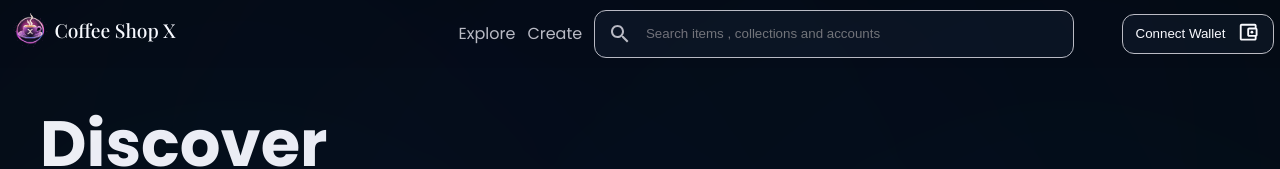
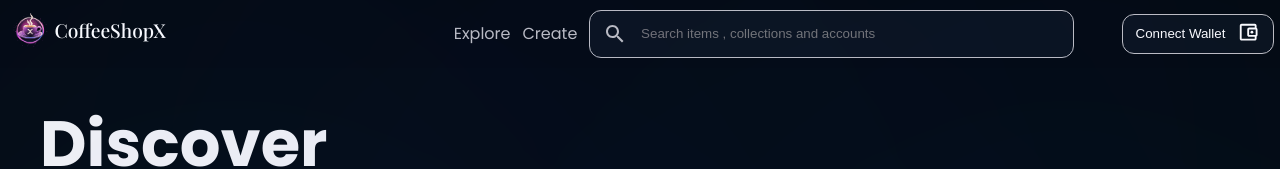
Before and after one commit to devarsalanali/x-coffee-shop, a React (Create React App) app: page / in a window 1280 px wide. Shown: the top 169 px of the page. Built offline with nearby package versions, Linux system fonts and the light colour scheme.

Commit message:
minor changes

```diff
--- a/package.json
+++ b/package.json
@@ -1,6 +1,6 @@
 {
   "name": "x-coffee-shop",
-  "version": "0.1.0",
+  "version": "1.0",
   "private": true,
   "dependencies": {
     "@emotion/react": "^11.11.3",
--- a/public/index.html
+++ b/public/index.html
@@ -24,7 +24,7 @@
       work correctly both with client-side routing and a non-root public URL.
       Learn how to configure a non-root public URL by running `npm run build`.
     -->
-    <title>React App</title>
+    <title>CoffeeShopX</title>
   </head>
   <body>
     <noscript>You need to enable JavaScript to run this app.</noscript>
--- a/src/components/sections/Navbar.jsx
+++ b/src/components/sections/Navbar.jsx
@@ -17,7 +17,7 @@ export default function Navbar() {
         <div className='brand'>
           <Link to='/' className='brand__container'>
             <img src={logo} alt='Logo' className='logo' />
-            <span>Coffee Shop X</span>
+            <span>CoffeeShopX</span>
           </Link>
         </div>
         <div className='nav'>
```
Also changed, not shown: src/pages/Home.jsx (+3 -4 lines).
